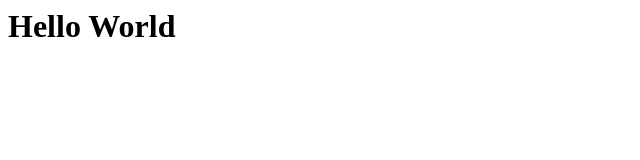
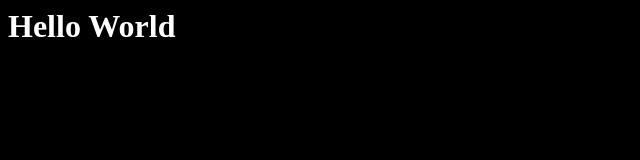
Before and after one commit to alexhuertasan/test, a plain HTML site: page index.html in a window 1280 px wide. Shown: the whole page, without its empty margins (0-640 px from the left). Drawn offline with Linux system fonts and the light colour scheme.

Commit message:
Update main.css

```diff
--- a/main.css
+++ b/main.css
@@ -1,4 +1,4 @@
 body {
-background: #000:
+background: #000;
 color: #fff;
 }
```
